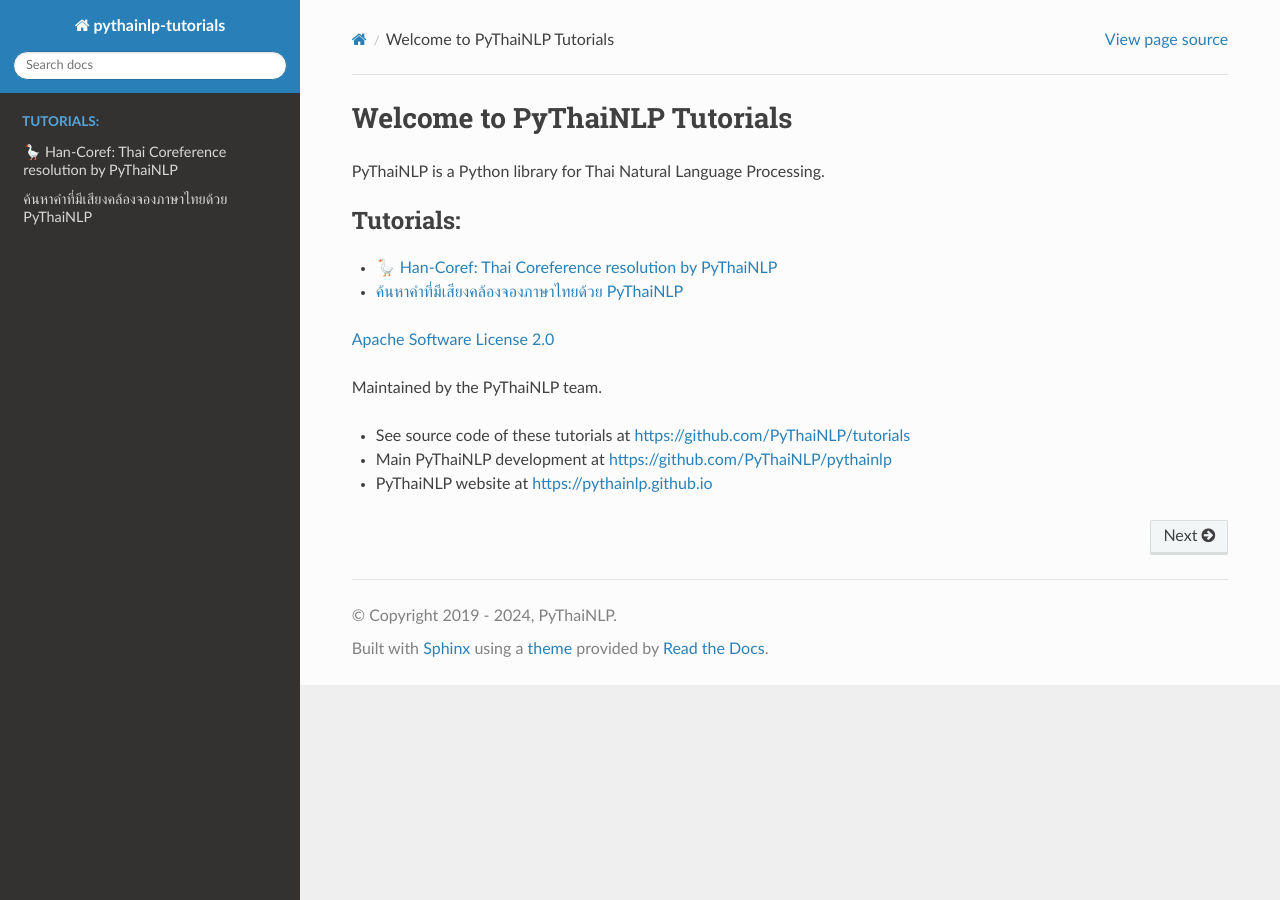
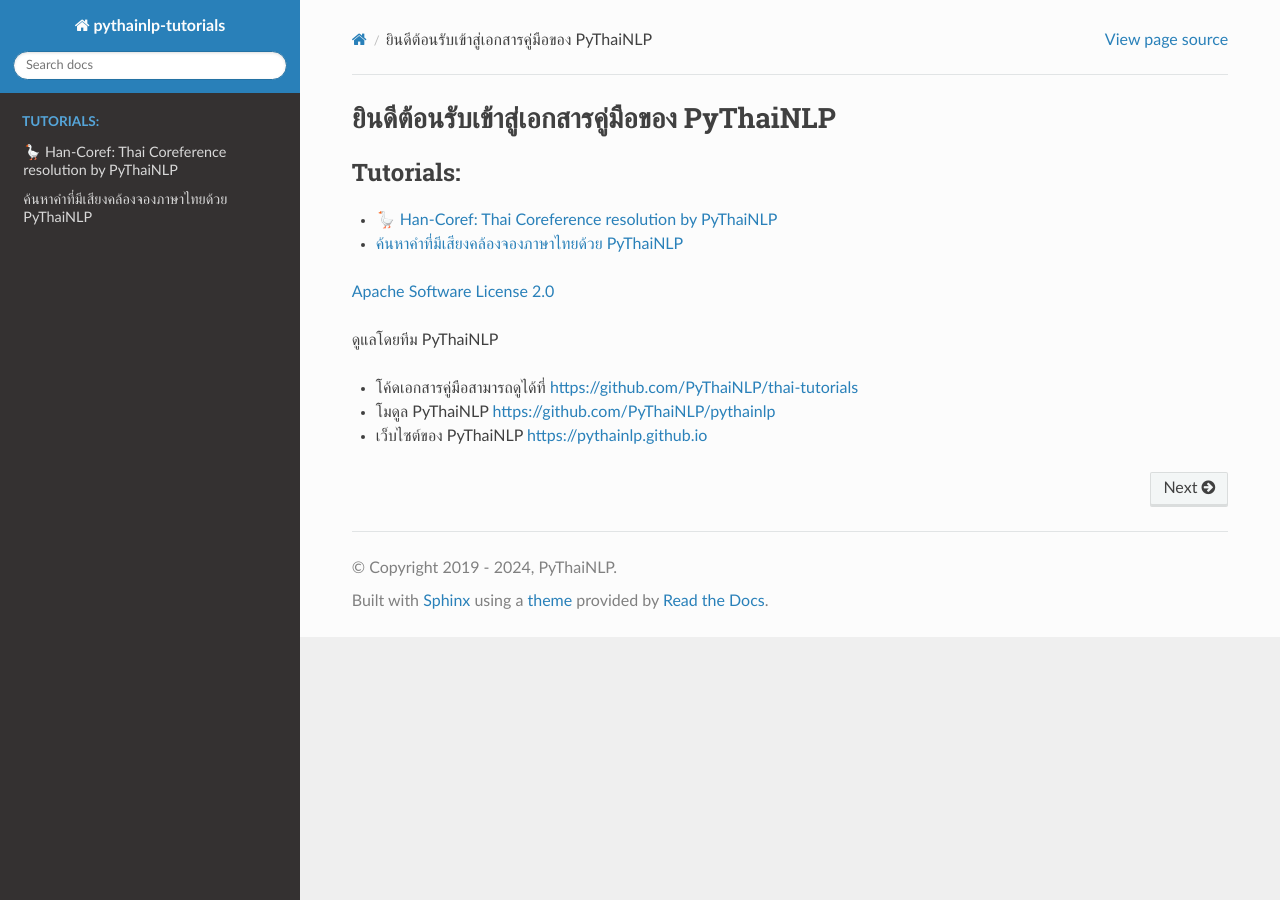
Before and after one commit to PyThaiNLP/thai-tutorials, a Sphinx documentation site: the page built from source/index.rst, in a window 1280 px wide. Built offline with Sphinx 7.4.7 and the Read the Docs theme 2.0.0, drawn with Linux system fonts in a browser that asks for light colours.

Commit message:
Update index.rst

```diff
--- a/source/index.rst
+++ b/source/index.rst
@@ -3,9 +3,8 @@
    You can adapt this file completely to your liking, but it should at least
    contain the root `toctree` directive.
 
-Welcome to PyThaiNLP Tutorials
-===============================================
-PyThaiNLP is a Python library for Thai Natural Language Processing.
+ยินดีต้อนรับเข้าสู่เอกสารคู่มือของ PyThaiNLP
+============================================
 
 .. toctree::
    :glob:
@@ -16,8 +15,8 @@
 
 `Apache Software License 2.0 <https://apache.org/licenses/LICENSE-2.0>`_
 
-Maintained by the PyThaiNLP team.
+ดูแลโดยทีม PyThaiNLP
 
-* See source code of these tutorials at https://github.com/PyThaiNLP/tutorials
-* Main PyThaiNLP development at https://github.com/PyThaiNLP/pythainlp
-* PyThaiNLP website at https://pythainlp.github.io
+* โค้ดเอกสารคู่มือสามารถดูได้ที่ https://github.com/PyThaiNLP/thai-tutorials
+* โมดูล PyThaiNLP https://github.com/PyThaiNLP/pythainlp
+* เว็บไซต์ของ PyThaiNLP https://pythainlp.github.io
```
